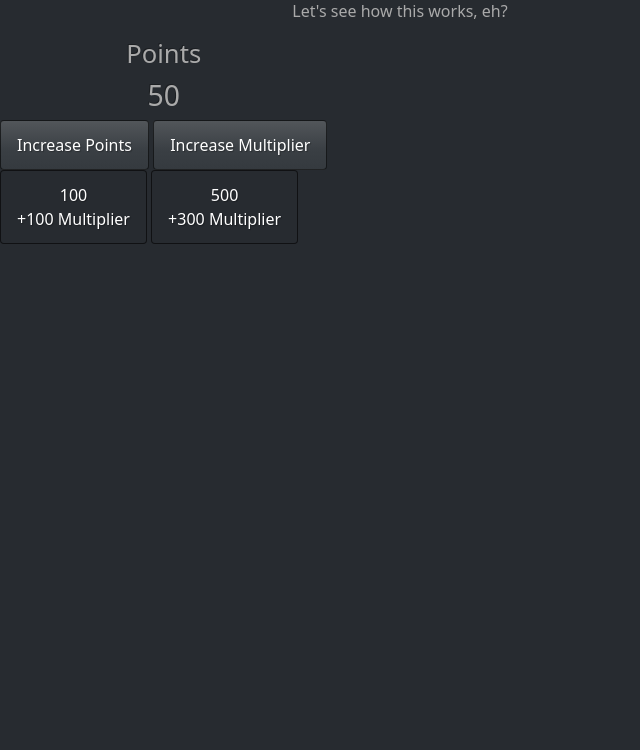
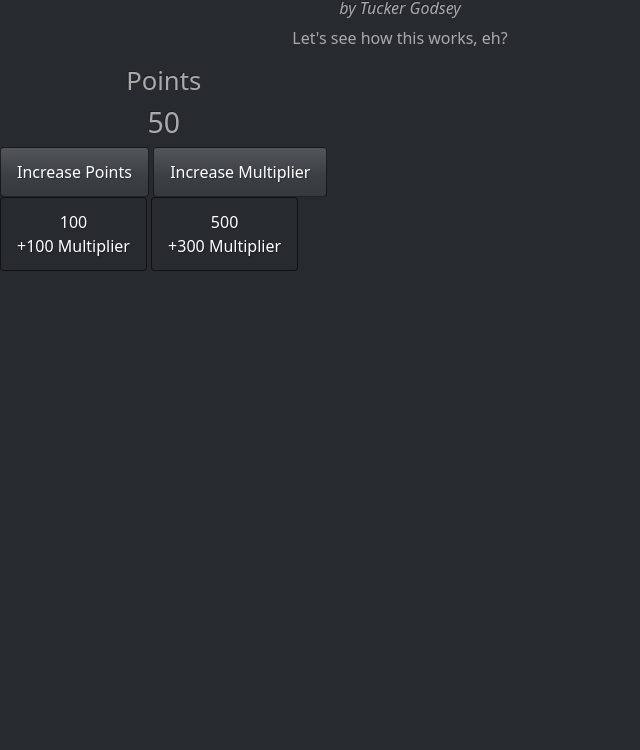
Before and after one commit to godseyte/Electron-Idle-Game, an Electron app: page src/index.html in a window 800 px wide. Shown: the part 50-800 px from the top of the page, without its empty margins (0-640 px from the left). Drawn offline with Linux system fonts and the light colour scheme.

Commit message:
Subtext under title

```diff
--- a/src/index.html
+++ b/src/index.html
@@ -10,6 +10,7 @@
 
     <div style="text-align: center;">
       <h1>RAMPAGE IDLE</h1>
+      <h6><em>by Tucker Godsey</em></h6>
       <p>Let's see how this works, eh?</p>
     </div>
 
```
